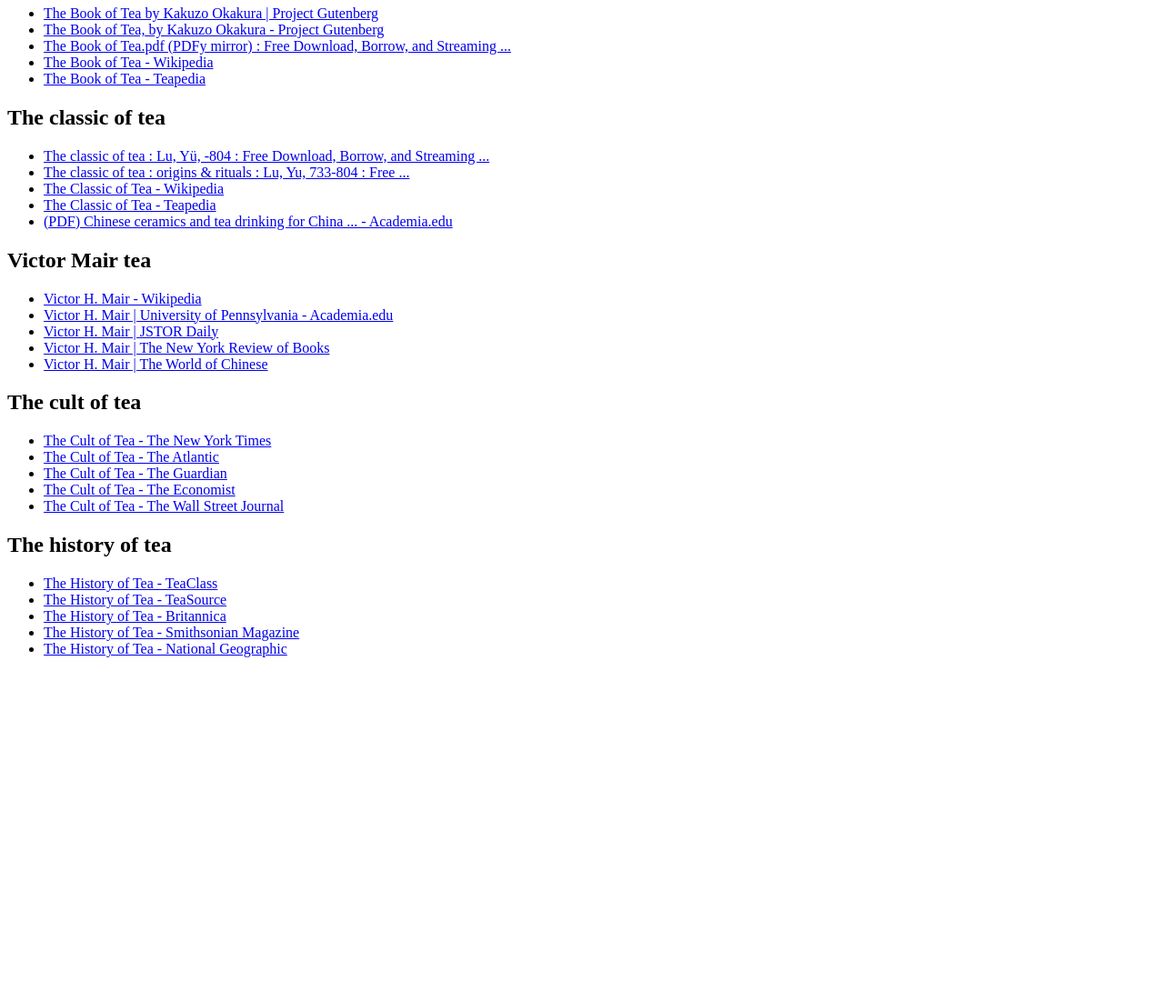
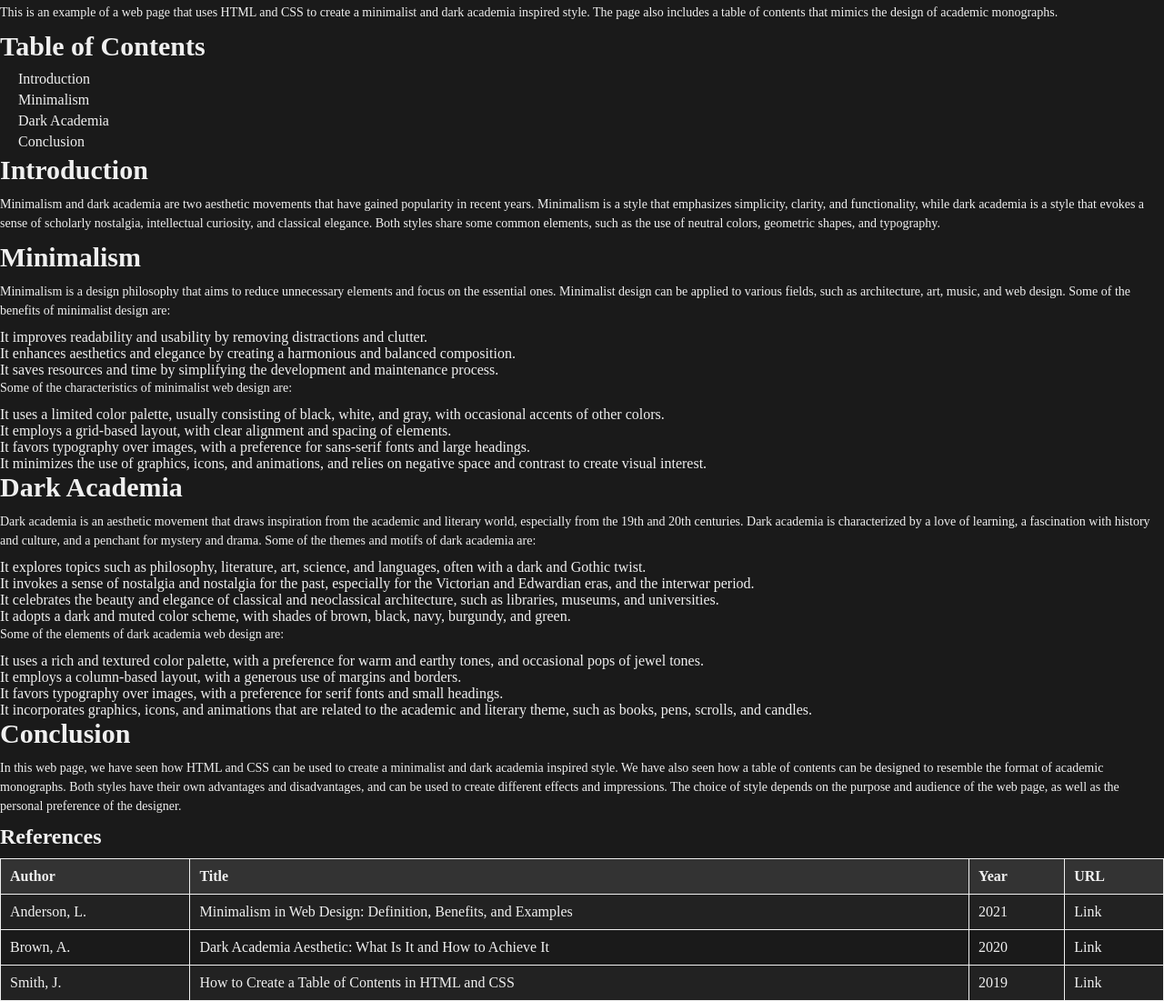
Before and after one commit to unhoused-nyc/unhoused-nyc, a plain HTML site: page index.html in a window 1280 px wide. Shown: the part 49-1150 px from the top of the page at 91% size. Before the commit the page ends 800 px from the top, so only its background shows below. Drawn offline with Linux system fonts and the light colour scheme.

Commit message:
Update index.html

```diff
--- a/index.html
+++ b/index.html
@@ -1,44 +1,178 @@
-<h2>The book of tea</h2>
+
+<html>
+<head>
+<style>
+/* Minimalist and dark academia inspired style */
+* {
+  box-sizing: border-box;
+  margin: 0;
+  padding: 0;
+}
+
+body {
+  font-family: "Times New Roman", serif;
+  background-color: #1a1a1a;
+  color: #f0f0f0;
+}
+
+h1, h2, h3, h4, h5, h6 {
+  font-weight: bold;
+  margin-bottom: 10px;
+}
+
+h1 {
+  font-size: 36px;
+}
+
+h2 {
+  font-size: 30px;
+}
+
+h3 {
+  font-size: 24px;
+}
+
+h4 {
+  font-size: 18px;
+}
+
+h5 {
+  font-size: 16px;
+}
+
+h6 {
+  font-size: 14px;
+}
+
+p {
+  font-size: 14px;
+  line-height: 1.5;
+  margin-bottom: 10px;
+}
+
+a {
+  color: #f0f0f0;
+  text-decoration: none;
+}
+
+a:hover {
+  text-decoration: underline;
+}
+
+table {
+  border-collapse: collapse;
+  width: 100%;
+}
+
+th, td {
+  border: 1px solid #f0f0f0;
+  padding: 10px;
+  text-align: left;
+}
+
+th {
+  background-color: #333333;
+  color: #f0f0f0;
+}
+
+tr:nth-child(even) {
+  background-color: #222222;
+}
+
+tr:nth-child(odd) {
+  background-color: #1a1a1a;
+}
+
+/* Table of contents inspired by academic monographs */
+.toc {
+  list-style-type: none;
+  padding-left: 20px;
+}
+
+.toc li {
+  margin-bottom: 5px;
+}
+
+.toc a {
+  color: #f0f0f0;
+  text-decoration: none;
+}
+
+.toc a:hover {
+  text-decoration: underline;
+}
+
+</style>
+</head>
+<body>
+<h1>Minimalist and Dark Academia Aesthetic</h1>
+<p>This is an example of a web page that uses HTML and CSS to create a minimalist and dark academia inspired style. The page also includes a table of contents that mimics the design of academic monographs.</p>
+<h2>Table of Contents</h2>
+<ul class="toc">
+  <li><a href="#introduction">Introduction</a></li>
+  <li><a href="#minimalism">Minimalism</a></li>
+  <li><a href="#dark-academia">Dark Academia</a></li>
+  <li><a href="#conclusion">Conclusion</a></li>
+</ul>
+<h2 id="introduction">Introduction</h2>
+<p>Minimalism and dark academia are two aesthetic movements that have gained popularity in recent years. Minimalism is a style that emphasizes simplicity, clarity, and functionality, while dark academia is a style that evokes a sense of scholarly nostalgia, intellectual curiosity, and classical elegance. Both styles share some common elements, such as the use of neutral colors, geometric shapes, and typography.</p>
+<h2 id="minimalism">Minimalism</h2>
+<p>Minimalism is a design philosophy that aims to reduce unnecessary elements and focus on the essential ones. Minimalist design can be applied to various fields, such as architecture, art, music, and web design. Some of the benefits of minimalist design are:</p>
 <ul>
-<li><a href="^1^">The Book of Tea by Kakuzo Okakura | Project Gutenberg</a></li>
-<li><a href="^2^">The Book of Tea, by Kakuzo Okakura - Project Gutenberg</a></li>
-<li><a href="^3^">The Book of Tea.pdf (PDFy mirror) : Free Download, Borrow, and Streaming ...</a></li>
-<li><a href="^4^">The Book of Tea - Wikipedia</a></li>
-<li><a href="^5^">The Book of Tea - Teapedia</a></li>
+  <li>It improves readability and usability by removing distractions and clutter.</li>
+  <li>It enhances aesthetics and elegance by creating a harmonious and balanced composition.</li>
+  <li>It saves resources and time by simplifying the development and maintenance process.</li>
 </ul>
-
-<h2>The classic of tea</h2>
+<p>Some of the characteristics of minimalist web design are:</p>
 <ul>
-<li><a href="^6^">The classic of tea : Lu, Yü, -804 : Free Download, Borrow, and Streaming ...</a></li>
-<li><a href="^7^">The classic of tea : origins & rituals : Lu, Yu, 733-804 : Free ...</a></li>
-<li><a href="^8^">The Classic of Tea - Wikipedia</a></li>
-<li><a href="^9^">The Classic of Tea - Teapedia</a></li>
-<li><a href="^10^">(PDF) Chinese ceramics and tea drinking for China ... - Academia.edu</a></li>
+  <li>It uses a limited color palette, usually consisting of black, white, and gray, with occasional accents of other colors.</li>
+  <li>It employs a grid-based layout, with clear alignment and spacing of elements.</li>
+  <li>It favors typography over images, with a preference for sans-serif fonts and large headings.</li>
+  <li>It minimizes the use of graphics, icons, and animations, and relies on negative space and contrast to create visual interest.</li>
 </ul>
-
-<h2>Victor Mair tea</h2>
+<h2 id="dark-academia">Dark Academia</h2>
+<p>Dark academia is an aesthetic movement that draws inspiration from the academic and literary world, especially from the 19th and 20th centuries. Dark academia is characterized by a love of learning, a fascination with history and culture, and a penchant for mystery and drama. Some of the themes and motifs of dark academia are:</p>
 <ul>
-<li><a href="^11^">Victor H. Mair - Wikipedia</a></li>
-<li><a href="^12^">Victor H. Mair | University of Pennsylvania - Academia.edu</a></li>
-<li><a href="^13^">Victor H. Mair | JSTOR Daily</a></li>
-<li><a href="^14^">Victor H. Mair | The New York Review of Books</a></li>
-<li><a href="^15^">Victor H. Mair | The World of Chinese</a></li>
+  <li>It explores topics such as philosophy, literature, art, science, and languages, often with a dark and Gothic twist.</li>
+  <li>It invokes a sense of nostalgia and nostalgia for the past, especially for the Victorian and Edwardian eras, and the interwar period.</li>
+  <li>It celebrates the beauty and elegance of classical and neoclassical architecture, such as libraries, museums, and universities.</li>
+  <li>It adopts a dark and muted color scheme, with shades of brown, black, navy, burgundy, and green.</li>
 </ul>
-
-<h2>The cult of tea</h2>
+<p>Some of the elements of dark academia web design are:</p>
 <ul>
-<li><a href="^16^">The Cult of Tea - The New York Times</a></li>
-<li><a href="^17^">The Cult of Tea - The Atlantic</a></li>
-<li><a href="^18^">The Cult of Tea - The Guardian</a></li>
-<li><a href="^19^">The Cult of Tea - The Economist</a></li>
-<li><a href="^20^">The Cult of Tea - The Wall Street Journal</a></li>
+  <li>It uses a rich and textured color palette, with a preference for warm and earthy tones, and occasional pops of jewel tones.</li>
+  <li>It employs a column-based layout, with a generous use of margins and borders.</li>
+  <li>It favors typography over images, with a preference for serif fonts and small headings.</li>
+  <li>It incorporates graphics, icons, and animations that are related to the academic and literary theme, such as books, pens, scrolls, and candles.</li>
 </ul>
-
-<h2>The history of tea</h2>
-<ul>
-<li><a href="^21^">The History of Tea - TeaClass</a></li>
-<li><a href="^22^">The History of Tea - TeaSource</a></li>
-<li><a href="^23^">The History of Tea - Britannica</a></li>
-<li><a href="^24^">The History of Tea - Smithsonian Magazine</a></li>
-<li><a href="^25^">The History of Tea - National Geographic</a></li>
-</ul>
+<h2 id="conclusion">Conclusion</h2>
+<p>In this web page, we have seen how HTML and CSS can be used to create a minimalist and dark academia inspired style. We have also seen how a table of contents can be designed to resemble the format of academic monographs. Both styles have their own advantages and disadvantages, and can be used to create different effects and impressions. The choice of style depends on the purpose and audience of the web page, as well as the personal preference of the designer.</p>
+<h3>References</h3>
+<table>
+  <tr>
+    <th>Author</th>
+    <th>Title</th>
+    <th>Year</th>
+    <th>URL</th>
+  </tr>
+  <tr>
+    <td>Anderson, L.</td>
+    <td>Minimalism in Web Design: Definition, Benefits, and Examples</td>
+    <td>2021</td>
+    <td><a href="^1^">Link</a></td>
+  </tr>
+  <tr>
+    <td>Brown, A.</td>
+    <td>Dark Academia Aesthetic: What Is It and How to Achieve It</td>
+    <td>2020</td>
+    <td><a href="^2^">Link</a></td>
+  </tr>
+  <tr>
+    <td>Smith, J.</td>
+    <td>How to Create a Table of Contents in HTML and CSS</td>
+    <td>2019</td>
+    <td><a href="^3^">Link</a></td>
+  </tr>
+</table>
+</body>
+</html>
```
